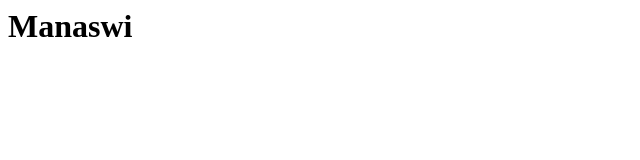
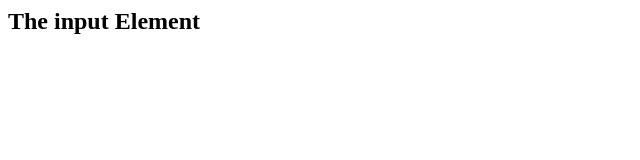
Before and after one commit to venkatamaruti568/venkatamaruti568.github.io, a plain HTML site: page index.html in a window 1280 px wide. Shown: the whole page, without its empty margins (0-640 px from the left). Drawn offline with Linux system fonts and the light colour scheme.

Commit message:
Update index.html

```diff
--- a/index.html
+++ b/index.html
@@ -1,3 +1,11 @@
 <html>
-  <h1>Manaswi</h1>
+
+<h2>The input Element</h2>
+
+<!-- <form action="/action_page.php">
+  <label for="fname">First name:</label><br>
+  <input type="text" id="fname" name="fname"><br><br>
+  <input type="submit" value="Submit">
+</form> -->
+
 </html>
```
